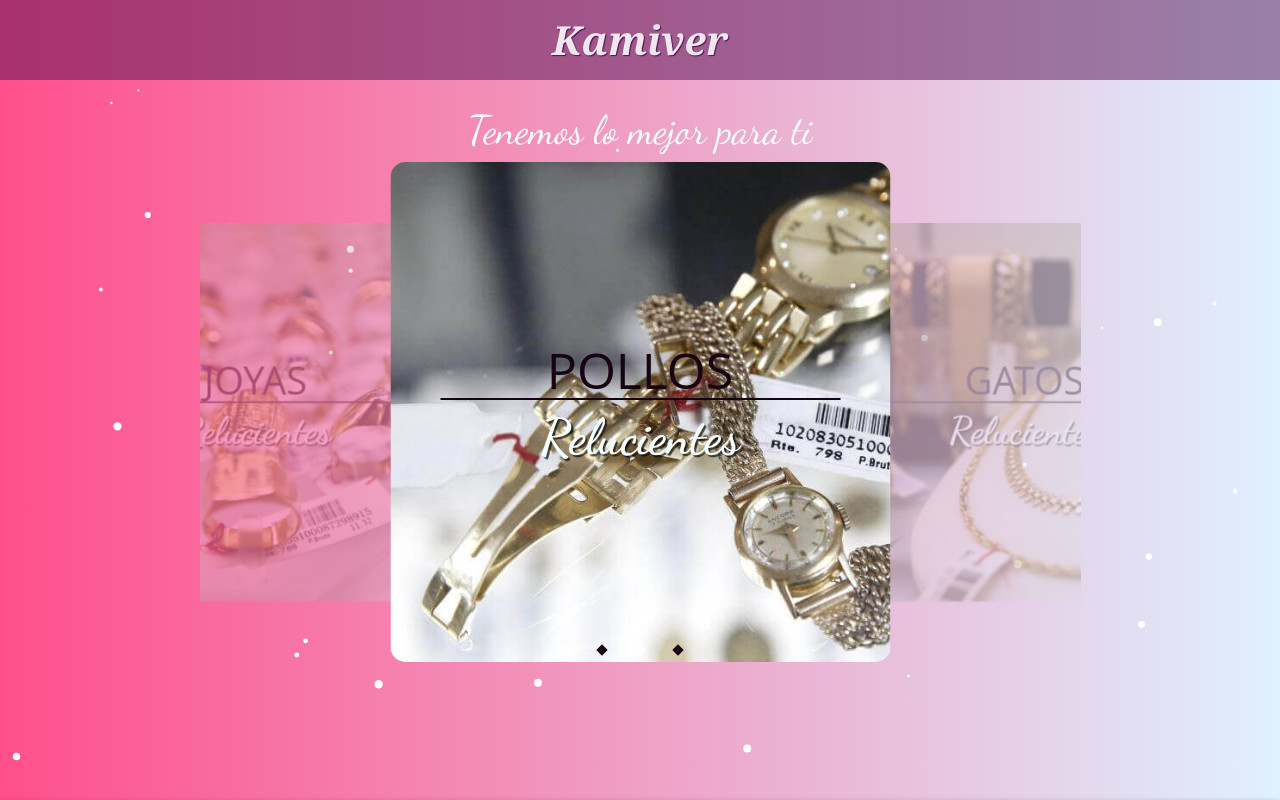
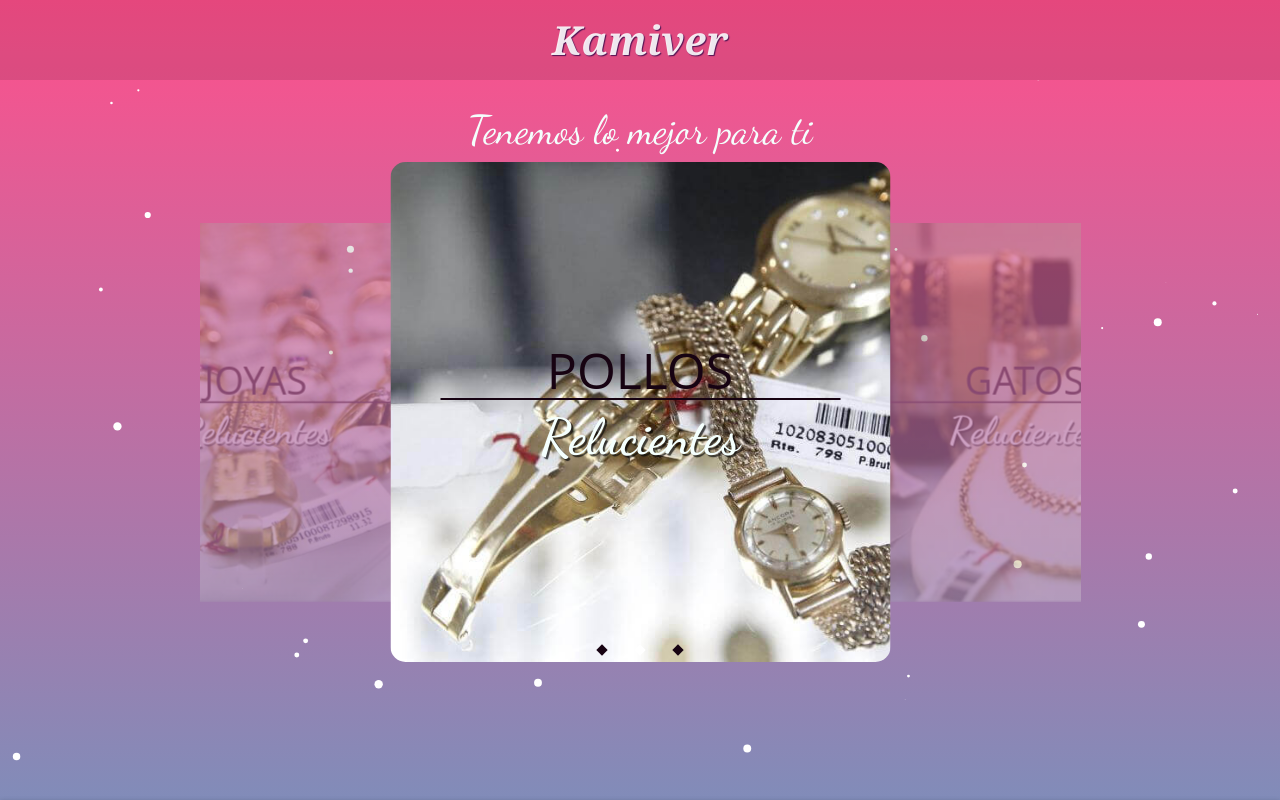
Before and after one commit to Okarinnasai/kamiver, a plain HTML site: page productos.html in a window 1280 px wide. Shown: the top 800 px of the page. Drawn offline with Linux system fonts and the light colour scheme.

Commit message:
17/07/22--03

```diff
--- a/css/estilos.css
+++ b/css/estilos.css
@@ -340,12 +340,14 @@ p {
 
 .header-product {
 	width: 100%;
-	height: 100vh;;
+	height: 100vh;
+	background: linear-gradient(#ff4f8b,#818cb9);
 }
 
 .logo {
-background-color: rgba(84, 18, 84, .5);
-padding: 1rem;
+/* background-color: rgba(84, 18, 84, .5); */
+	background-color: rgba(0,0,0, .1);
+	padding: 1rem;
 }
 .logo .texto-logo {
 	font-size: 4rem;
```
